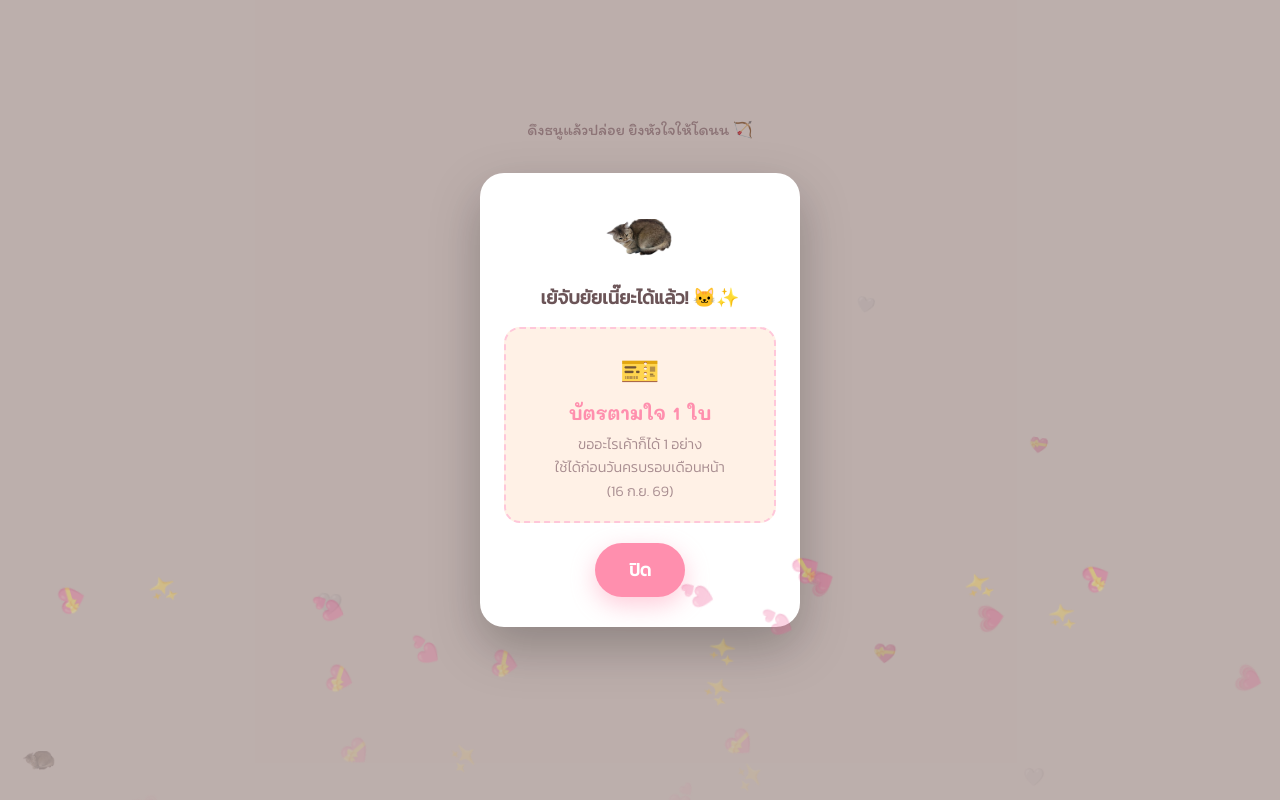
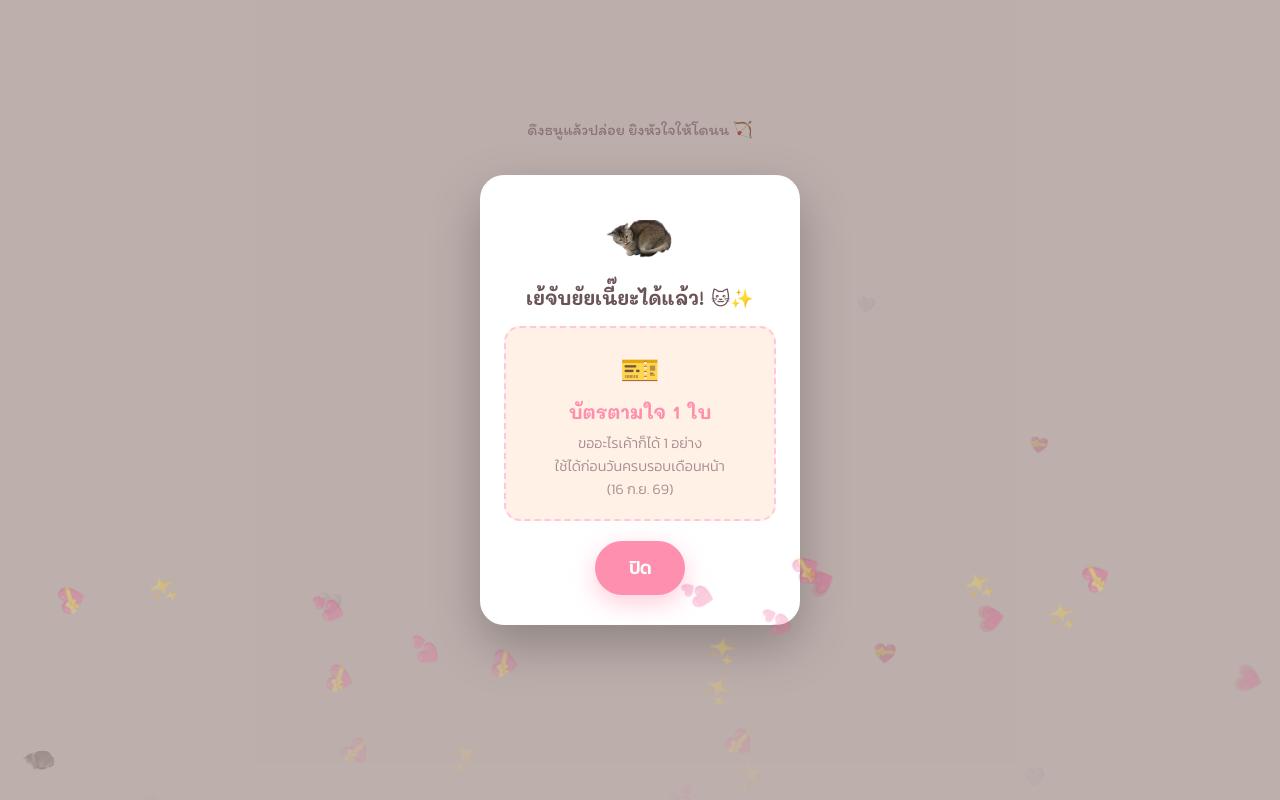
Before and after one commit to idontknow-family/jinny, a website: page index.html in a window 1280 px wide. Both pictures are taken after a click on the button "???". Drawn offline with Linux system fonts and the light colour scheme.

```diff
--- a/style.css
+++ b/style.css
@@ -28,6 +28,16 @@
   font-family: var(--font-body);
   font-weight: 300;
   overflow-x: hidden;
+}
+
+h1,
+h2,
+h3 {
+  text-align: center;
+  font-family: var(--font-display);
+  /* แนะนำให้ดึงตัวแปรฟอนต์หัวข้อมาใช้ด้วยครับเพื่อความน่ารัก */
+  margin-bottom: 15px;
+  /* เพิ่มระยะห่างด้านล่างเล็กน้อยให้ดูสบายตา */
 }
 
 ::selection {
```
